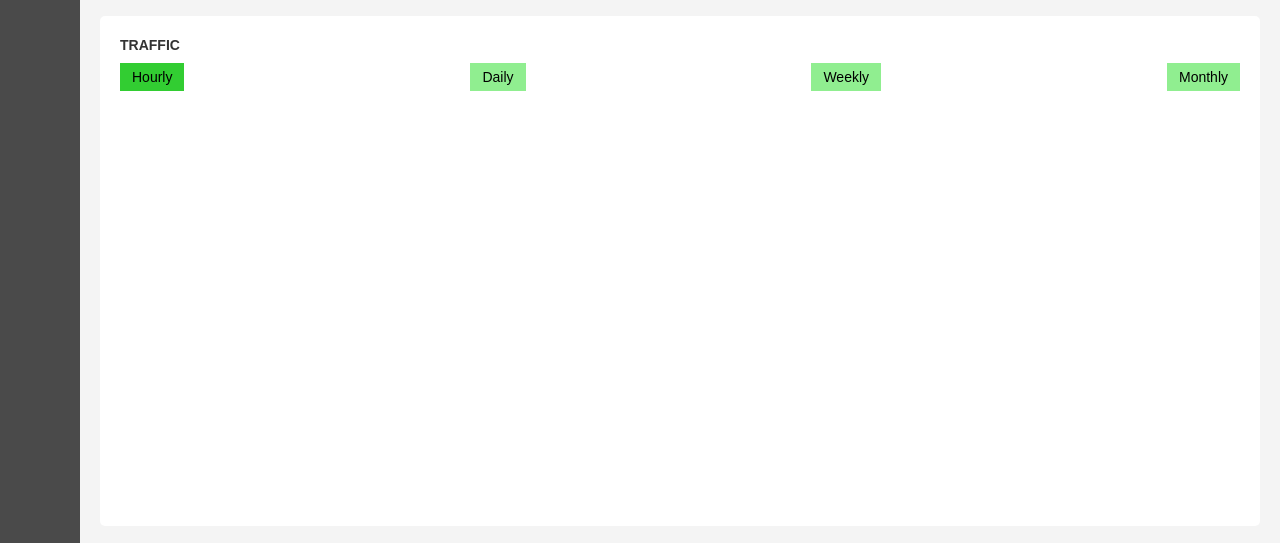
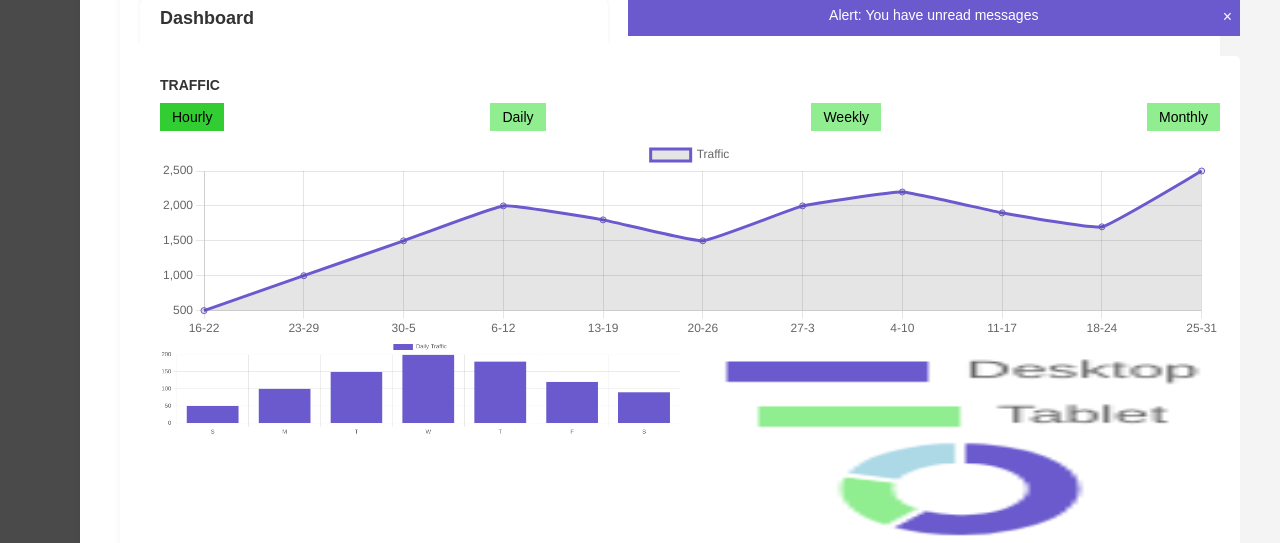
Before and after one commit to Ndumiso-Y/https---github.com-Ndumiso-Y-Project7--WebAppDashBoard, a plain HTML site: page index.html in a window 1280 px wide. Shown: the part 134-677 px from the top of the page. Drawn offline with nearby package versions, Linux system fonts and the light colour scheme.

Commit message:
put in APIs

```diff
--- a/css/styles.css
+++ b/css/styles.css
@@ -4,6 +4,47 @@
     padding: 0;
     box-sizing: border-box;
 }
+
+.dashboard-label {
+    position: relative;
+    z-index: 2;
+    background-color: white;
+    padding: 10px 20px;
+    margin-bottom: -10px;
+    display: inline-block;
+    border-top-left-radius: 10px;
+    border-top-right-radius: 10px;
+    box-shadow: 0 -2px 4px rgba(0, 0, 0, 0.05);
+}
+
+.dashboard-label h2 {
+    font-size: 18px;
+    color: #333;
+    margin: 0;
+}
+
+main {
+    background-color: white;
+    padding: 20px;
+    position: relative;
+    z-index: 1;
+    border-top-left-radius: 10px;
+    border-top-right-radius: 10px;
+    box-shadow: 0 0 10px rgba(0,0,0,0.05);
+}
+
+main::after {
+    content: "";
+    position: absolute;
+    top: 0;
+    right: -20px;
+    width: 60px;
+    height: 100%;
+    background-color: #f4f4f4; /* Same as body background */
+    z-index: -1;
+    border-top-right-radius: 10px;
+}
+
 
 body {
     font-family: Arial, sans-serif;
--- a/index.html
+++ b/index.html
@@ -29,13 +29,21 @@
     <nav>
       <ul>
         <li><a href="#dashboard"><img src="/web_app_dashboard_v3.2/svgs/home.svg" alt="Dashboard" /></a></li>
-        <li><a href="#members"><img src="/web_app_dashboard_v3.2/svgs/mmbers.svg" alt="Members" /></a></li>
         <li><a href="#visits"><img src="/web_app_dashboard_v3.2/svgs/bar-chart.svg" alt="Visits" /></a></li>
+        <li><a href="#members"><img src="/web_app_dashboard_v3.2/svgs/members.svg" alt="Members" /></a></li>
         <li><a href="#settings"><img src="/web_app_dashboard_v3.2/svgs/settings.svg" alt="Settings" /></a></li>
       </ul>
     </nav>
 
     <main>
+
+      <main>
+  <section class="dashboard-label">
+    <h2>Dashboard</h2>
+  </section>
+
+
+
       <div class="alert" id="alert">Alert: You have unread messages <span class="close">&times;</span></div>
 
       <section class="traffic">
@@ -133,6 +141,6 @@
   </div>
 
   <script src="https://cdnjs.cloudflare.com/ajax/libs/Chart.js/4.4.1/chart.umd.min.js"></script>
-  <script src="/web_app_dashboard_v3.2/scripts.js"></script>
+  <script src="js/script.js"></script>
 </body>
 </html>
--- /dev/null
+++ b/js/script.js
@@ -0,0 +1,108 @@
+// Initialize Chart.js
+const trafficChart = new Chart(document.getElementById('trafficChart'), {
+    type: 'line',
+    data: {
+        labels: ['16-22', '23-29', '30-5', '6-12', '13-19', '20-26', '27-3', '4-10', '11-17', '18-24', '25-31'],
+        datasets: [{
+            label: 'Traffic',
+            data: [500, 1000, 1500, 2000, 1800, 1500, 2000, 2200, 1900, 1700, 2500],
+            borderColor: '#6a5acd',
+            fill: true,
+            tension: 0.1
+        }]
+    },
+    options: { responsive: true }
+});
+
+const dailyTrafficChart = new Chart(document.getElementById('dailyTrafficChart'), {
+    type: 'bar',
+    data: {
+        labels: ['S', 'M', 'T', 'W', 'T', 'F', 'S'],
+        datasets: [{
+            label: 'Daily Traffic',
+            data: [50, 100, 150, 200, 180, 120, 90],
+            backgroundColor: '#6a5acd'
+        }]
+    },
+    options: { responsive: true }
+});
+
+const mobileUsersChart = new Chart(document.getElementById('mobileUsersChart'), {
+    type: 'doughnut',
+    data: {
+        labels: ['Desktop', 'Tablet', 'Phones'],
+        datasets: [{
+            data: [60, 20, 20],
+            backgroundColor: ['#6a5acd', '#90ee90', '#add8e6']
+        }]
+    },
+    options: { responsive: true }
+});
+
+// Alert closure
+document.querySelector('.close').addEventListener('click', () => {
+    document.getElementById('alert').style.display = 'none';
+});
+
+// Dynamic traffic chart
+document.querySelectorAll('.timeframe button').forEach(button => {
+    button.addEventListener('click', () => {
+        document.querySelector('.timeframe .active').classList.remove('active');
+        button.classList.add('active');
+        // Update chart data based on period (simplified example)
+        trafficChart.data.datasets[0].data = [500, 1000, 1500, 2000, 1800, 1500, 2000, 2200, 1900, 1700, 2500]; // Example data
+        trafficChart.update();
+    });
+});
+
+// Message form handling
+const sendMessage = document.getElementById('sendMessage');
+const userSearch = document.getElementById('userSearch');
+const messageInput = document.getElementById('messageInput');
+const messageError = document.getElementById('messageError');
+
+sendMessage.addEventListener('click', () => {
+    if (!userSearch.value && !messageInput.value) {
+        messageError.textContent = 'Please select a user and enter a message.';
+    } else if (!userSearch.value) {
+        messageError.textContent = 'Please select a user.';
+    } else if (!messageInput.value) {
+        messageError.textContent = 'Please enter a message.';
+    } else {
+        messageError.textContent = 'Message sent!';
+        messageError.classList.remove('error');
+        messageError.classList.add('success');
+        userSearch.value = '';
+        messageInput.value = '';
+    }
+    setTimeout(() => {
+        messageError.textContent = '';
+    }, 3000);
+});
+
+// Settings (basic toggle and dropdown)
+document.getElementById('saveSettings').addEventListener('click', () => {
+    localStorage.setItem('emailNotifications', document.getElementById('emailNotifications').checked);
+    localStorage.setItem('profilePublic', document.getElementById('profilePublic').checked);
+    localStorage.setItem('timezone', document.getElementById('timezone').value);
+});
+
+document.getElementById('cancelSettings').addEventListener('click', () => {
+    localStorage.clear();
+    document.getElementById('emailNotifications').checked = true;
+    document.getElementById('profilePublic').checked = true;
+    document.getElementById('timezone').value = 'UTC';
+    location.reload();
+});
+
+window.onload = () => {
+    if (localStorage.getItem('emailNotifications')) {
+        document.getElementById('emailNotifications').checked = localStorage.getItem('emailNotifications') === 'true';
+    }
+    if (localStorage.getItem('profilePublic')) {
+        document.getElementById('profilePublic').checked = localStorage.getItem('profilePublic') === 'true';
+    }
+    if (localStorage.getItem('timezone')) {
+        document.getElementById('timezone').value = localStorage.getItem('timezone');
+    }
+};
```
